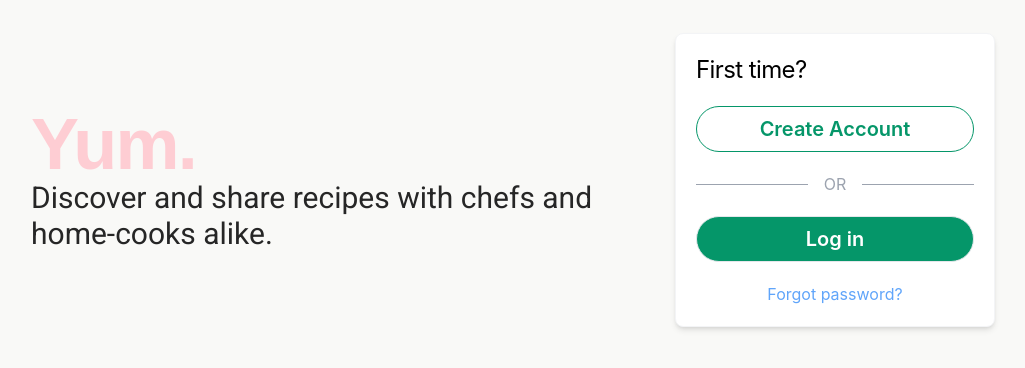
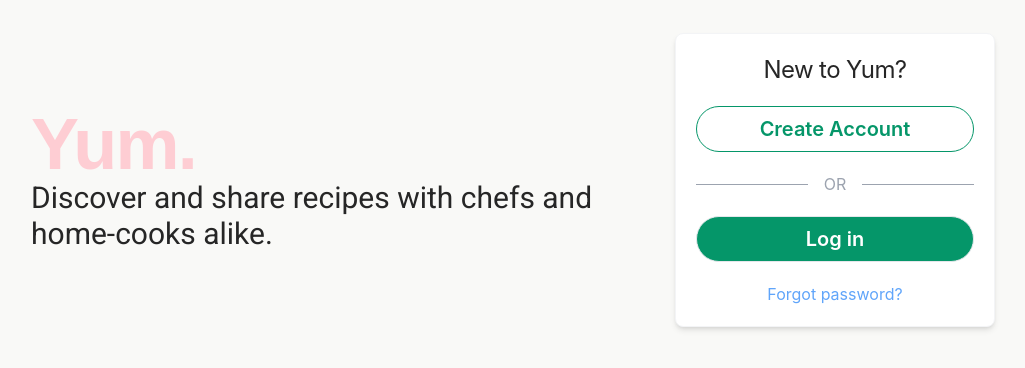
Before and after one commit to jackfales/yum, a Next.js app: page / in a window 1280 px wide. Shown: the part 220-588 px from the top of the page, without its empty margins (127-1152 px from the left). Built offline with nearby package versions, Linux system fonts and the light colour scheme; no server answers; a web font is replaced by a local one; what aws-amplify would draw is missing.

Commit message:
Minor style fixes

```diff
--- a/pages/forgot-password.tsx
+++ b/pages/forgot-password.tsx
@@ -2,7 +2,6 @@ import Head from 'next/head';
 import { useRouter } from 'next/router';
 import React, { useState } from 'react';
 import { Auth } from 'aws-amplify';
-import styles from '../styles/Home.module.css';
 
 function ForgotPassword() {
   const [errorMessage, setErrorMessage] = useState('');
@@ -40,7 +39,7 @@ function ForgotPassword() {
       </Head>
 
       <main className='bg-cream-100 h-screen flex justify-center items-center'>
-        <div className='flex flex-col justify-center items-start w-96'>
+        <div className='flex flex-col justify-center items-start w-80'>
           <h1 className='text-5xl tracking-tight font-bold mb-4'>Forgot Password</h1>
           <h2 className='mb-6'>Enter the <span className='font-semibold'>username</span> associated with your account and we&apos;ll send an email to reset your password.</h2>
           <form onSubmit={onSubmit} className='w-full'>
--- a/pages/index.js
+++ b/pages/index.js
@@ -26,7 +26,7 @@ export default function Home() {
             <h2 className={`${roboto.className} text-3xl text-neutral-800 text-center lg:text-left`}>Discover and share recipes with chefs and home-cooks alike.</h2>
           </div>
           <div className='flex flex-col border border-gray-100 bg-white shadow-md rounded-lg w-80 p-5'>
-            <h2 className='text-2xl tracking-tight'>First time?</h2>
+            <h2 className='text-2xl text-neutral-800 tracking-tight text-center'>New to Yum?</h2>
             <Link href='/create-account' className='my-5 py-2 border border-emerald-600 transition-colors hover:border-emerald-500 rounded-full text-emerald-600 hover:text-emerald-500 text-xl font-semibold text-center'>Create Account</Link>
             <div class="relative flex items-center">
               <div class="flex-grow border-t border-gray-400"></div>
```
